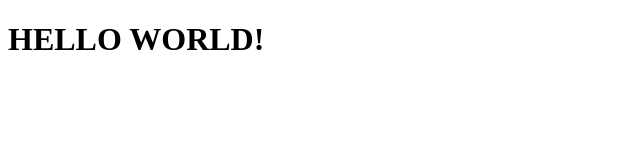
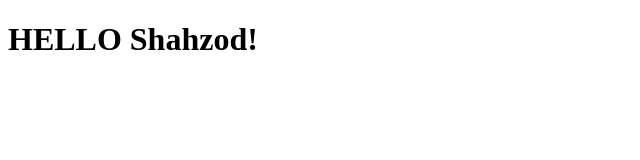
Before and after one commit to ShahzodTuraev/test_git, a plain HTML site: page index.html in a window 1280 px wide. Shown: the full height of the page, 0-640 px from the left. Drawn offline with Linux system fonts and the light colour scheme.

Commit message:
heading changed

```diff
--- a/index.html
+++ b/index.html
@@ -7,6 +7,6 @@
     <title>Document</title>
 </head>
 <body>
-    <h1>HELLO WORLD!</h1>
+    <h1>HELLO Shahzod!</h1>
 </body>
 </html>
```
